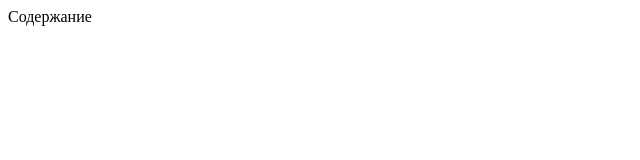
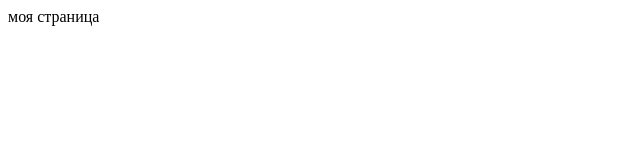
Before and after one commit to Ann402/longread1, a plain HTML site: page index.html in a window 1280 px wide. Shown: the full height of the page, 0-640 px from the left. Drawn offline with Linux system fonts and the light colour scheme.

Commit message:
Update index.html

```diff
--- a/index.html
+++ b/index.html
@@ -1,11 +1,11 @@
 <html>
 
 <head>
-    <title>Заголовок</title>
+    <title>моя страница</title>
 </head>
 
 <body>
-    Содержание
+    моя страница
 </body>
 
 </html>
```
